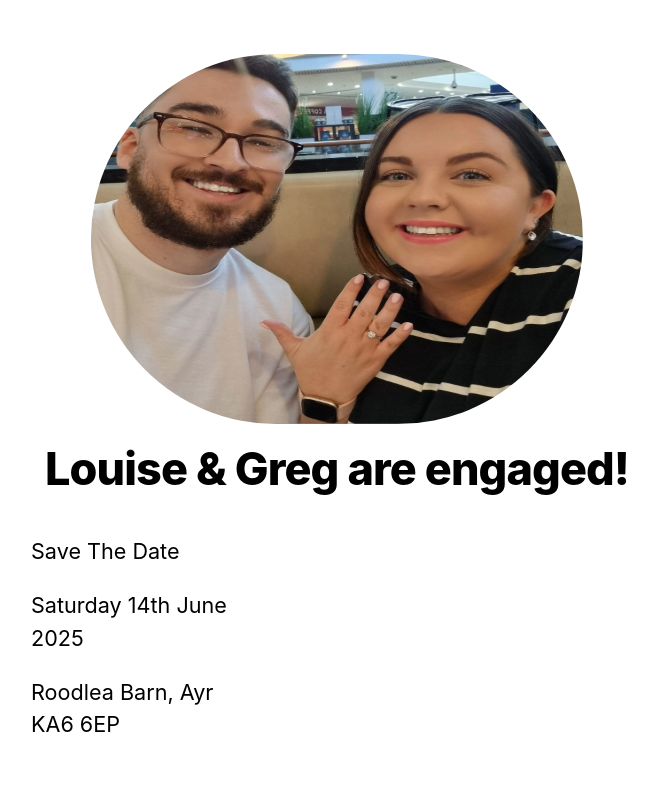
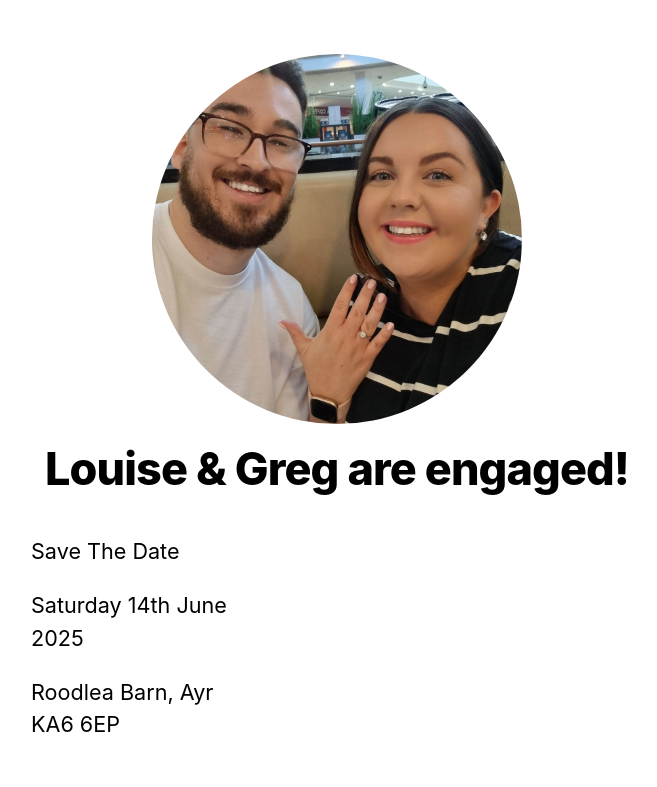
Before and after one commit to procrastian/wedding-RSVP-site, a Next.js app: page / in a window 1280 px wide. Shown: the top 787 px of the page, without its empty margins (303-960 px from the left). Built offline with nearby package versions, Linux system fonts and the light colour scheme.

Commit message:
home page image aspect ratio updated

```diff
--- a/components/layout.js
+++ b/components/layout.js
@@ -32,7 +32,7 @@ export default function Layout({ children, home }) {
               priority
               src="/images/profile.jpg"
               height={1109 / 3}
-              width={1478 / 3}
+              width={1109 / 3}
               className={utilStyles.borderCircle}
               alt="Greg & Louise are engaged!"
             />
```
